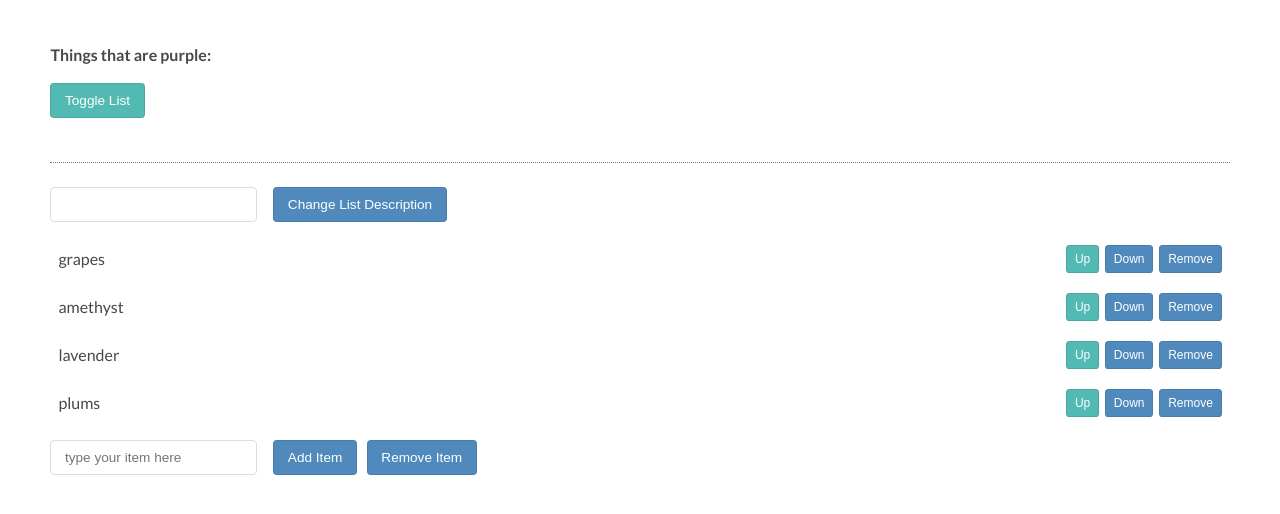
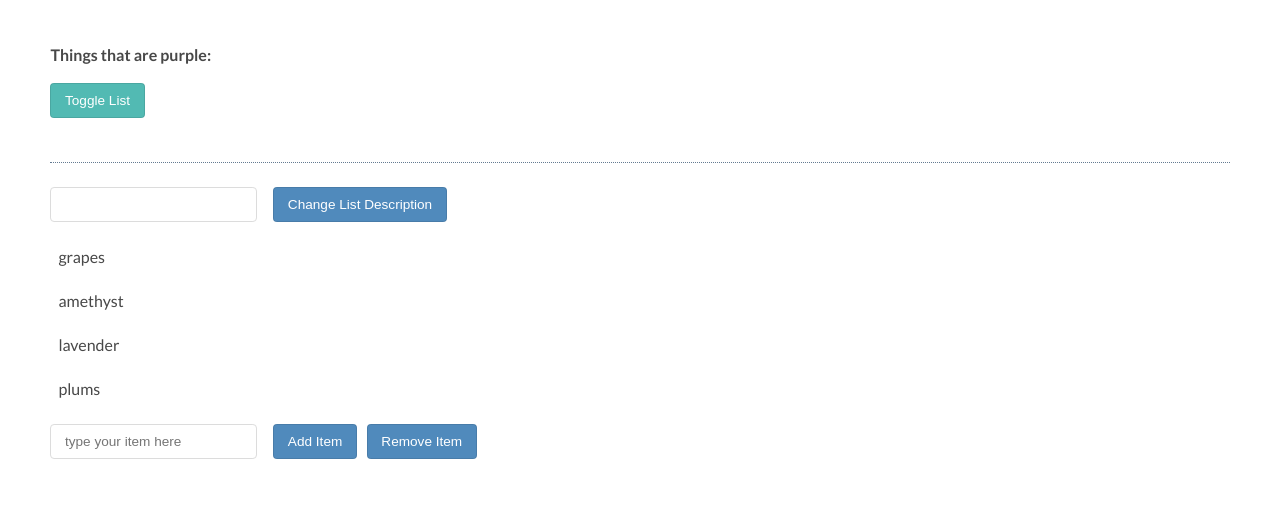
Before and after one commit to bappygolder/Learning, a plain HTML site: page 01. TreeHouse/JavaScript and the DOM/Making Changes to the DOM/index.html in a window 1280 px wide. Shown: the part 146-660 px from the top of the page. Drawn offline with Linux system fonts and the light colour scheme.

Commit message:
hard coded buttons removed

```diff
--- a/01. TreeHouse/JavaScript and the DOM/Making Changes to the DOM/app.js
+++ b/01. TreeHouse/JavaScript and the DOM/Making Changes to the DOM/app.js
@@ -13,6 +13,19 @@ const removeItemButton = document.querySelector('button.removeItemButton');
 const listItems = document.querySelectorAll('li');
 const mainH1 = document.querySelector('#myHeading');
 //const = document.querySelector('');
+
+//create buttons for our list item/s
+addButtonsToListItem = (li) => {
+    //create and add up buttons
+    let up = document.createElement('button');
+    up.className = 'up';
+    up.textContent = 'Up';
+    li.appendChild(up);
+
+    //create and add up buttons
+    //create and add up buttons
+};
+
 
 //create upper and lower case from an array
 //itemsArray - an array that holds all the elemetns
@@ -185,10 +198,10 @@ addItemButton.addEventListener('click', () => {
     //run the code below if there is a value in the input box
     let ul = document.querySelector('ul'); //get ul
     let li = document.createElement('li'); //create li
-    li.innerHTML = addItemInput.value + //add li value
-        '<button class="upBtn">Up</button>' +
-        '<button class="downBtn">Down</button>' +
-        '<button class="removeBtn">Remove</button>'; //add remove button to the new list item
+    li.innerHTML = addItemInput.value //+ //add li value
+        //     '<button class="upBtn">Up</button>' +
+        //     '<button class="downBtn">Down</button>' +
+        //     '<button class="removeBtn">Remove</button>'; //add remove button to the new list item
     ul.appendChild(li);
     addItemInput.value = ''; //clear input after adding the item
 });
@@ -232,3 +245,4 @@ listUl.addEventListener('click', (event) => {
 
 //For getting and setting class attribute '.class' does not work. This is an exception. For the class we need to use ".className"
 //..e class we need to use "
+need to use "
--- a/01. TreeHouse/JavaScript and the DOM/Making Changes to the DOM/index.html
+++ b/01. TreeHouse/JavaScript and the DOM/Making Changes to the DOM/index.html
@@ -13,26 +13,10 @@
   	<input type="text" class="description">
   	<button type="button" class="description">Change List Description</button>
   	<ul>
-  		<li>grapes
-        <button class="upBtn">Up</button>
-        <button class="downBtn">Down</button>
-        <button class="removeBtn">Remove</button>
-      </li>
-  		<li>amethyst
-        <button class="upBtn">Up</button>
-        <button class="downBtn">Down</button>
-        <button class="removeBtn">Remove</button>
-      </li>
-  		<li>lavender
-        <button class="upBtn">Up</button>
-        <button class="downBtn">Down</button>
-        <button class="removeBtn">Remove</button>
-      </li>
-  		<li>plums
-        <button class="upBtn">Up</button>
-        <button class="downBtn">Down</button>
-        <button class="removeBtn">Remove</button>
-      </li>
+  		<li>grapes </li>
+  		<li>amethyst</li>
+  		<li>lavender</li>
+  		<li>plums</li>
   	</ul>
     <input type="text" class="addItemInput" placeholder="type your item here">
     <button type="button" class="addItemButton" value="">Add Item</button>
```
